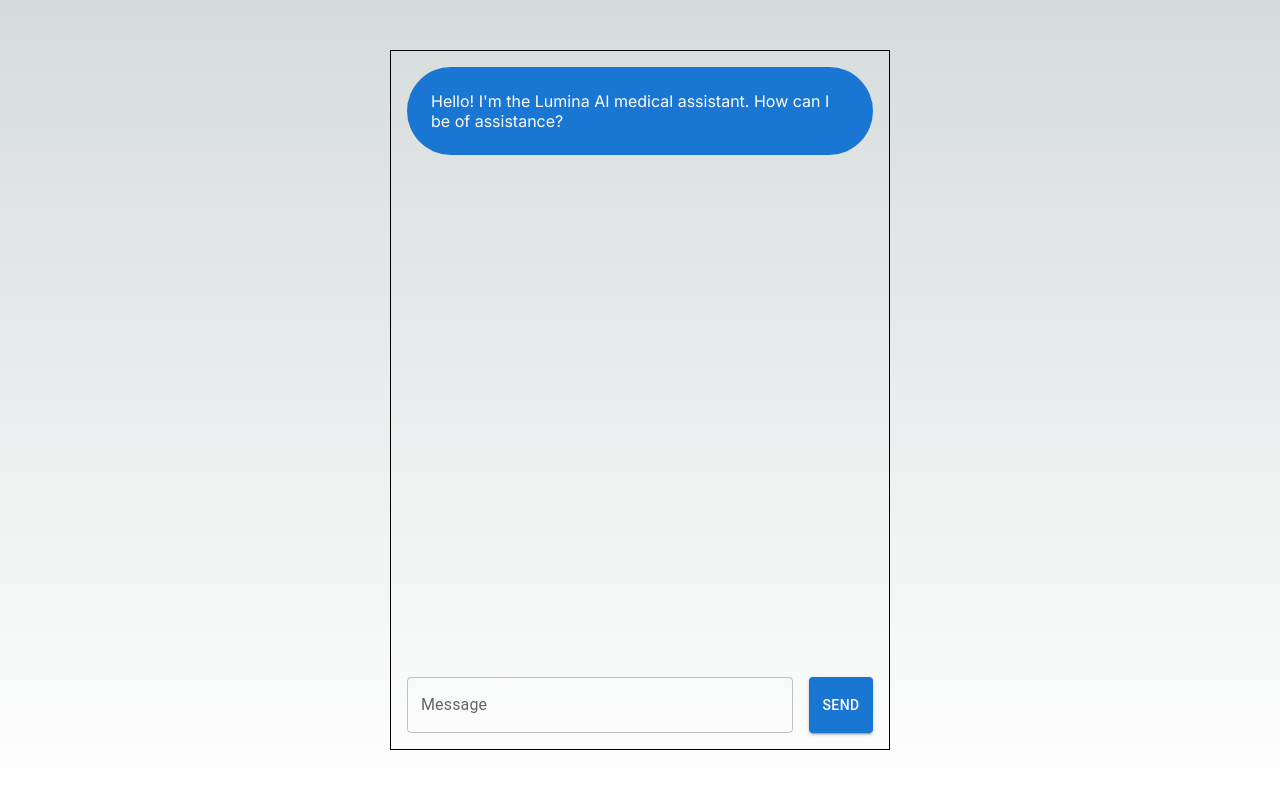
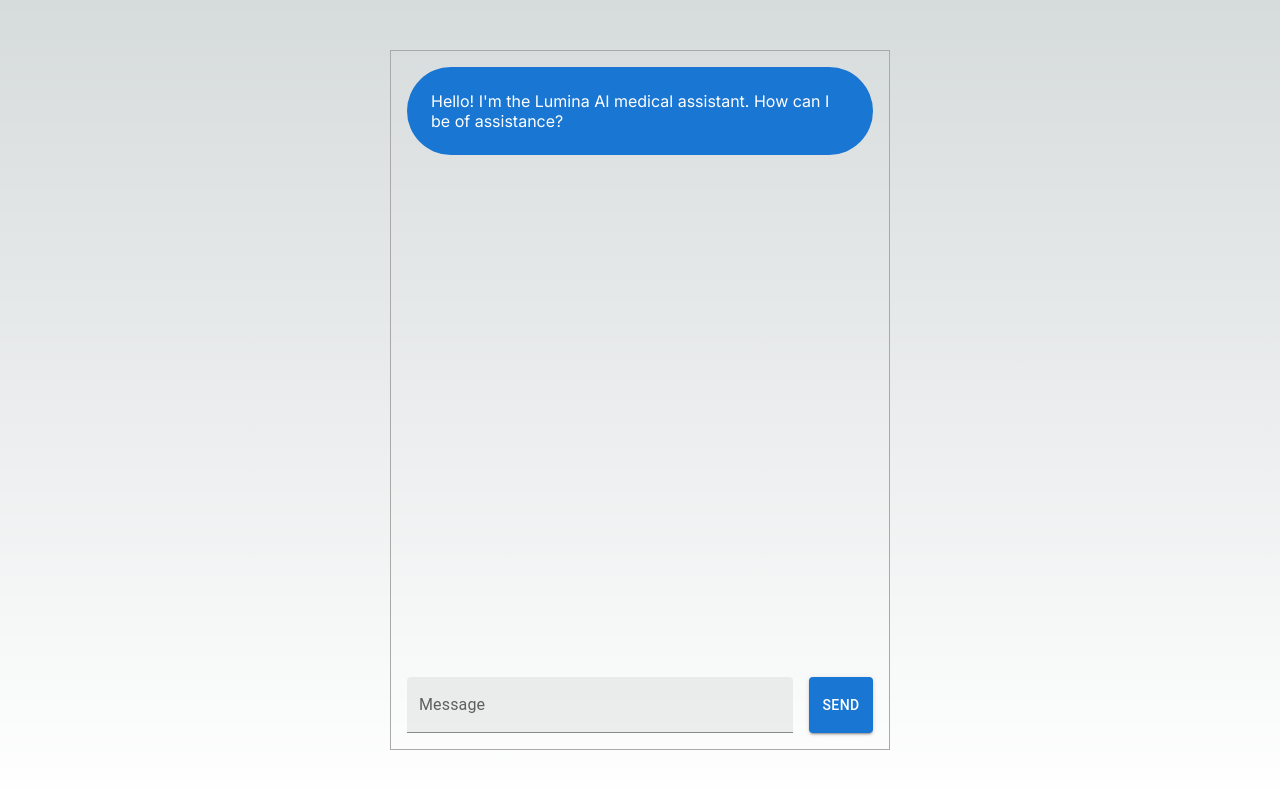
Before and after one commit to zaynabmourtada/AI-Medical-Assistant, a Next.js app: page / in a window 1280 px wide. Shown: the top 788 px of the page. Built offline with nearby package versions, Linux system fonts and the light colour scheme.

Commit message:
update color scheme

```diff
--- a/app/globals.css
+++ b/app/globals.css
@@ -46,7 +46,7 @@
     --background-start-rgb: 0, 0, 0;
     --background-end-rgb: 0, 0, 0;
 
-    --primary-glow: radial-gradient(rgba(1, 65, 255, 0.4), rgba(1, 65, 255, 0));
+    --primary-glow: radial-gradient(rgba(1, 65, 255, 0.4), rgba(255, 255, 255, 0));
     --secondary-glow: linear-gradient(
       to bottom right,
       rgba(1, 65, 255, 0),
--- a/app/page.js
+++ b/app/page.js
@@ -1,7 +1,22 @@
 'use client'
 
 import { Box, Button, Stack, TextField } from '@mui/material'
-import { useState, useRef, useEffect } from 'react'
+import { useState, useRef, useEffect, use } from 'react'
+import { styled } from '@mui/styles'
+
+
+const CustomTextField = styled(TextField)(({prefersColorScheme}) => ({
+  TextField: {
+    '& .MuiFilledInput-root': {
+      backgroundColor: prefersColorScheme === 'dark' ? '#333' : '#fff',
+      color: prefersColorScheme === 'dark' ? '#fff' : '#000',
+      border: prefersColorScheme === 'dark' ? '1px solid #fff' : '1px solid #000',
+    },
+    '& .MuiInputLabel-root': {
+      color: prefersColorScheme === 'dark' ? '#fff' : '#000',
+    },
+  },
+}))
 
 export default function Home() {
   const [messages, setMessages] = useState([
@@ -12,7 +27,12 @@
   ])
   const [message, setMessage] = useState('')
   const [isLoading, setIsLoading] = useState(false)
+  const [prefersColorScheme, setPrefersColorScheme]=useState('light');
 
+  useEffect(() => {
+    const colorScheme = window.matchMedia('(prefers-color-scheme: dark)').matches ? 'dark' : 'light';
+    setPrefersColorScheme(colorScheme);
+  }, []);
   const sendMessage = async () => {
     if (!message.trim() || isLoading) return;
     setIsLoading(true)
@@ -98,7 +118,8 @@
         direction={'column'}
         width="500px"
         height="700px"
-        border="1px solid black"
+        border="1px solid darkgray"
+        border-radius="30px"
         p={2}
         spacing={3}
       >
@@ -136,13 +157,15 @@
 
         </Stack>
         <Stack direction={'row'} spacing={2}>
-          <TextField
+          <CustomTextField
             label="Message"
             fullWidth
+            variant='filled'
             value={message}
             onChange={(e) => setMessage(e.target.value)}
             onKeyPress={handleKeyPress}
             disabled={isLoading}
+            prefersColorScheme={prefersColorScheme}
           />
           <Button variant="contained" onClick={sendMessage} disabled={isLoading}>
             {isLoading ? 'Sending...' : 'Send'}
```
Also changed, not shown: package.json (+7 -2 lines), 1 other file (tests, documents, lock files or other folders).
